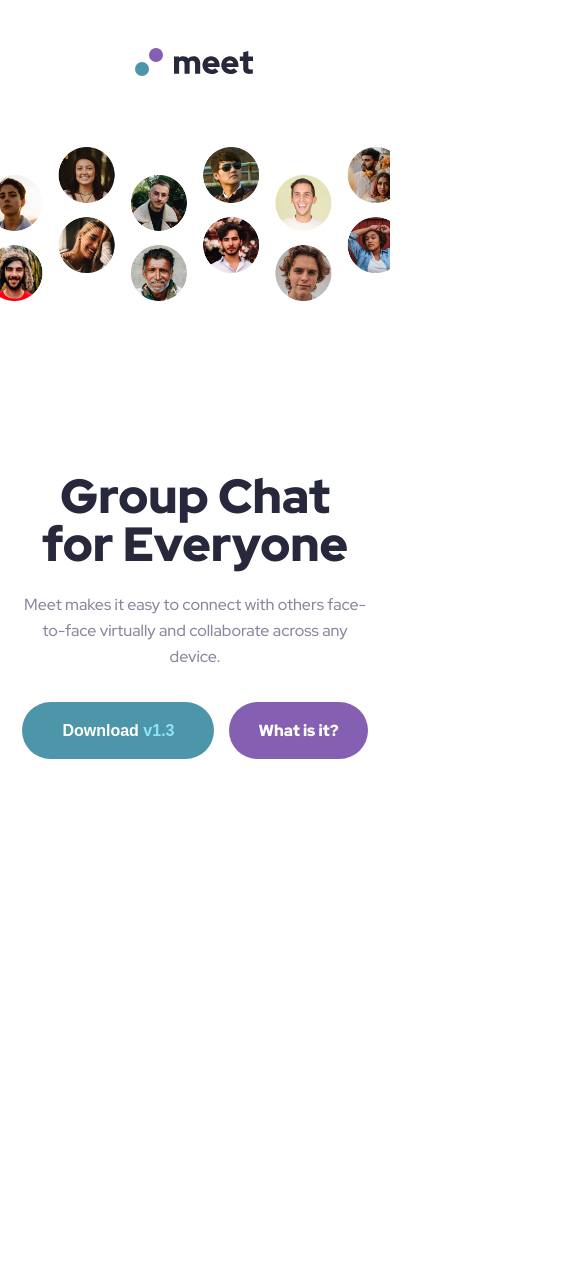
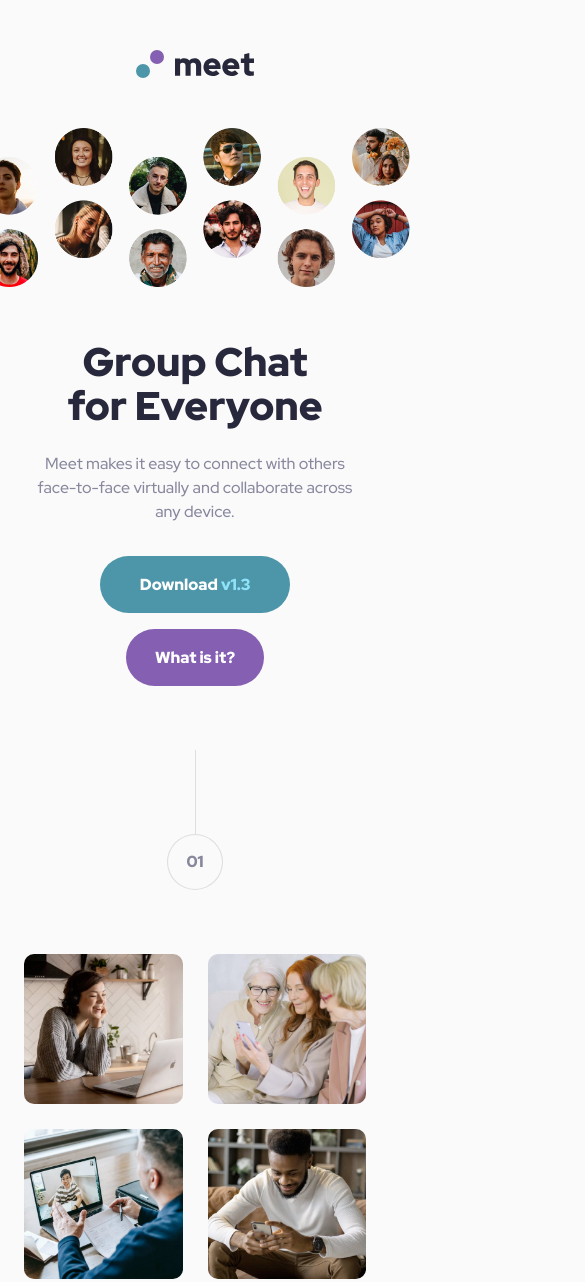
Before and after one commit to Giulo25/Meet-landing-page, a plain HTML site: page index.html in a window 390 px wide. Shown: the top 1282 px of the page, 585 px wide, since content can reach past the window. Before the commit the page ends 844 px from the top, so only its background shows below. Drawn offline with Linux system fonts and the light colour scheme.

Commit message:
Add files via upload

```diff
--- a/index.html
+++ b/index.html
@@ -15,45 +15,44 @@
   <body>
 
     <header>
-    <div class="hero-logo-container">
+      <!-- <div class="hero-logo-container"> -->
         <img src="assets/logo.svg" alt="Meet landing page logo">
-    </div>
+      <!-- </div> -->
     </header>
 
-  <main>
 
     <!-- hero section -->
 
     <section class="hero-section">
+      <img src="assets/tablet/image-hero.png" width="110%" height="auto" alt="Background image">
 
       <div class="hero-text">
           <h1>Group Chat for Everyone</h1>
           <p>Meet makes it easy to connect with others face-to-face virtually and collaborate across any device.</p>
-
+      </div>
       <div class="hero-btn">
-            <button class="btn btn-1">Download <span>v1.3</span></button>
-            <a role="button" href="#" class="btn btn-2">What is it?</a>
+        <button class="btn btn-download">Download <span>v1.3</span></button>
+        <a role="button" href="#" class="btn btn-what">What is it?</a>
       </div>
-
-      </div>
-
     </section>
 
     <!-- main section -->
 
-    <!-- <div class="main-section">
+    <main class="main-section">
 
-      <div class="step">01</div>
+      <div class="step-container mt-64">
+        <div class="step step-1">01</div>
+      </div>
 
-      <div class="gallery">
+      <div class="main-gallery mt-64">
         <img src="assets/desktop/image-woman-in-videocall.jpg" alt="Woman in videocall">
         <img src="assets/desktop/image-women-videochatting.jpg" alt="Women in videochatting">
         <img src="assets/desktop/image-men-in-meeting.jpg" alt="Men in meeting">
         <img src="assets/desktop/image-man-texting.jpg" alt="Man texting">
       </div>
 
-      <div class="main-section-text">
-        <div class="overline-text">Built for modern use</div>
+      <div class="main-text mt-64">
+        <h4>Built for modern use</h4>
         <h2>Smarter meetings, all in one place</h2>
         <p>
           Send messages, share files, show your screen, and record your meetings — all in one workspace.
@@ -61,22 +60,21 @@
         </p>
       </div>
 
-    </div> -->
+      <div class="step-container step-container-2">
+        <div class="step step-2">02</div>
+      </div>
 
-    <!-- footer -->
+    </main>
 
-    <!-- <footer>
-      <div class="step">02</div>
+    <footer>
 
-      <div class="footer-grid">
-        <div class="footer-title">Experience more together</div>
-        <div class="footer-p">Stay connected with reliable HD meetings and unlimited one-on-one and group video sessions.</div>
-        <div class="btn footer-btn">Download v1.3</div>
-      </div>
-    </footer> -->
+        <h2>Experience more together</h2>
+        <p>Stay connected with reliable HD meetings and unlimited one-on-one and group video sessions.</p>
+        <button class="btn btn-download btn-footer">Download <span>v1.3</span></button>
+
+    </footer>
 
 
 
-  </main>
   </body>
 </html>
--- a/style.css
+++ b/style.css
@@ -11,191 +11,220 @@ html {
     font-size: 62.5%;
     font-family: 'Red Hat Display', sans-serif;
 }
-/* body {
-    background-color: #313131;
-} */
+
+body {
+    font-size: 1.6rem;
+    overflow-x: hidden;
+    background-color: #FAFAFA;
+    max-width: 76.8rem;
+    margin: 0 auto;
+}
+
 /* Typoghrapy */
+
 h1 {
+    font-size: 4rem;
     font-weight: 900;
-    font-size: 6.4rem;
-    line-height: 6.4rem;
+    line-height: 1.1;
     color: #28283D;
 }
 h2 {
+    font-size: 3.2rem;
     font-weight: 900;
-    font-size: 4rem;
-    line-height: 4.4rem;
+    line-height: 1.1;
     color: #28283D;
 }
-.overline {
+h4 {
     font-weight: 900;
     font-size: 1.6rem;
     line-height: 2.6rem;
     color: #4D96A9;
+    text-transform: uppercase;
+    letter-spacing: 4px;
 }
 p {
     font-weight: 500;
-    font-size: 1.8rem;
-    line-height: 2.6rem;
+    line-height: 1.5;
     color: #87879D;
 }
+
+/* Button */
 
 .btn {
     border-radius: 3rem;
     font-weight: 900;
     font-size: 1.6rem;
+    font-family: inherit;
     color: #fff;
     cursor: pointer;
     text-decoration: none;
     border: none;
 }
-.btn-1 {
+.btn-download {
     background-color: #4D96A9;
     padding: 1.8rem 4rem;
 
 }
-.btn-1:hover {
+.btn-download:hover {
     background-color: #71C0D4;
 }
-.btn-1 span {
+.btn-download span {
     color: #8FE3F9;
 }
-.btn-2 {
+.btn-what {
     background-color: #855FB1;
     padding: 1.8rem 2.9rem;
 
 }
-.btn-2:hover {
+.btn-what:hover {
     background-color: #B18BDD;
 }
-main,
+
+/* helpers
+--------------------------------------------- */
+.mt-64 {
+    margin-top: 6.4rem;
+}
+
+
+
+
+/* header
+--------------------------------------------- */
+
+
 header {
-    max-width: 144rem;
-    margin: 0 auto;
+    display: flex;
+    justify-content: center;
+    padding-block: 5rem;
 }
 
 /* hero section
 --------------------------------------------- */
-
-.hero-section {
-    width: 100%;
-    overflow: hidden;
-}
-.hero-logo-container {
-    width: 12rem;
-    margin: 0 auto;
-    margin-top: 8rem;
+.hero-section img {
+    margin-left: 50%;
+    transform: translateX(-50%);
 }
 
+
 .hero-text {
-    display: flex;
-    flex-direction: column;
-    gap: 3.5rem;
+    display: grid;
+    grid-template-columns: 1fr;
     text-align: center;
-    margin: 0 auto;
-    padding-block: 11rem;
-    background: url(assets/desktop/image-hero-left.png) -3% 25% no-repeat,
-    url(assets/desktop/image-hero-right.png) 103% 50% no-repeat;
+    margin-top: 4.8rem;
+    padding-inline: 2.4rem;
 }
 .hero-text h1 {
     max-width: 10ch;
-    margin: 0 auto;
+    justify-self: center;
+    margin-bottom: 2.4rem;
 }
 .hero-text p {
-    max-width: 55rem;
-    margin: 0 auto;
-}
-.left-img {
-    position: relative;
-}
-.left-img img {
-    position: absolute;
-    top: -5rem;
-    left: -3rem;
-}
-.right-img {
-    position: relative;
-}
-.right-img img {
-    position: absolute;
-    right: -3.5rem;
+    margin-bottom: 3.2rem;
+    max-width: 32ch;
+    justify-self: center;
 }
 
 .hero-btn {
-    display: flex;
-    justify-content: center;
-    gap: 1.5rem;
-    margin-bottom: 3rem;
+    display: grid;
+    gap: 1.6rem;
+    justify-items: center;
 }
 
 
-/* Media queries */
+/* main section
+--------------------------------------------- */
 
-/* 1280px */
-@media (max-width: 80em) {
-   .hero-text {
-        /* height: 75rem; */
-        justify-content: end;
-        background: url(assets/tablet/image-hero.png) 50% 10% no-repeat;
-        padding-inline: 0;
-        padding-top: 40rem;
-        padding-bottom: 0;
-    }
-    .hero-text p {
-        max-width: 50rem;
-        /* padding-inline: 6rem; */
-    }
-    .hero-btn {
-        margin-bottom: 0;
+.main-section {
+    padding-inline: 2.4rem;
 }
 
+.step-container {
+    height: 14rem;
+    display: flex;
+    align-items: flex-end;
+    justify-content: center;
 }
-/* 768px */
-@media (max-width: 48em) {
-    .hero-logo-container {
-        margin-top: 4.8rem;
+
+.step {
+    border-radius: 50%;
+    width: 5.6rem;
+    height: 5.6rem;
+    color: #87879d;
+    border: 1px solid rgba(135, 135, 157, 0.25);
+    background-color: #FAFAFA;
+    font-weight: 900;
+    display: flex;
+    align-items: center;
+    justify-content: center;
+    position: relative;
 }
-    .hero-text {
-        height: 68rem;
-        background: url(assets/tablet/image-hero.png) 50% 13%/107%  no-repeat;
-        padding-block: 0rem;
-        gap: 0rem;
+
+.step::after {
+    content:"";
+    height: 8.4rem;
+    width: 1px;
+    background-color: rgba(135, 135, 157, 0.25);
+    position: absolute;
+    bottom: 5.5rem;
+    display: inline-block;
 }
-    .hero-text p {
-        font-size: 1.6rem;
-        max-width: 45rem;
-        line-height: 2.6rem;
-        padding-inline: 2.4rem;
+
+.step-container-2 {
+    margin-top: 3.6rem;
+}
+.step-2 {
+    transform: translateY(50%);
+}
+
+/* Gallery */
+
+.main-gallery {
+    display: grid;
+    grid-template-columns: 1fr 1fr;
+    grid-template-rows: auto;
+    gap: 2.5rem;
+}
+
+.main-gallery img {
+    border-radius: 10px;
+    width: 100%;
+}
+
+/* Text */
+
+.main-text {
+    text-align: center;
+}
+.main-text h2 {
     margin-top: 2.4rem;
     margin-bottom: 3.2rem;
 }
-    h1 {
-        font-size: 4.8rem;
-        line-height: 4.8rem;
-        color: #28283D;
+
+/* footer
+--------------------------------------------- */
+
+footer {
+    background: linear-gradient(rgba(77, 151, 169, 0.85), rgba(77, 151, 169, 0.85)), url(assets/mobile/image-footer.jpg) top center/cover no-repeat;
+    text-align: center;
+    padding-inline: 2.4rem;
+    padding-bottom: 7.2rem;
+    padding-top: 9.2rem;
+}
+footer h2,
+footer p {
+    color: #FAFAFA;
 }
 
+footer p {
+    font-size: 1.8rem;
+    font-weight: 400;
+    margin-top: 2.4rem;
+    margin-bottom: 3.2rem;
 }
-/* 384px */
-@media (max-width: 24em) {
-    h1 {
-        font-size: 4rem;
-        line-height: 4.4rem;
+.btn-footer {
+    background-color: #855FB1;
 }
-    .hero-text {
-        height: 72rem;
+.btn-footer:hover {
+    background-color: #B18BDD;
 }
-    .hero-text p {
-        padding-inline: 2rem;
-    }
-    .hero-btn {
-        flex-direction: column;
-        align-items: center;
-    }
-}
-
-/*  da fare
-verificare utilità padding block del hero-text
-fare in modo che l'altezza dell'hero-text sia flessibile cosi da tablet
-mobile si adatta da solo
-*/
```
Lines whose indentation alone changed are shown as unchanged.
